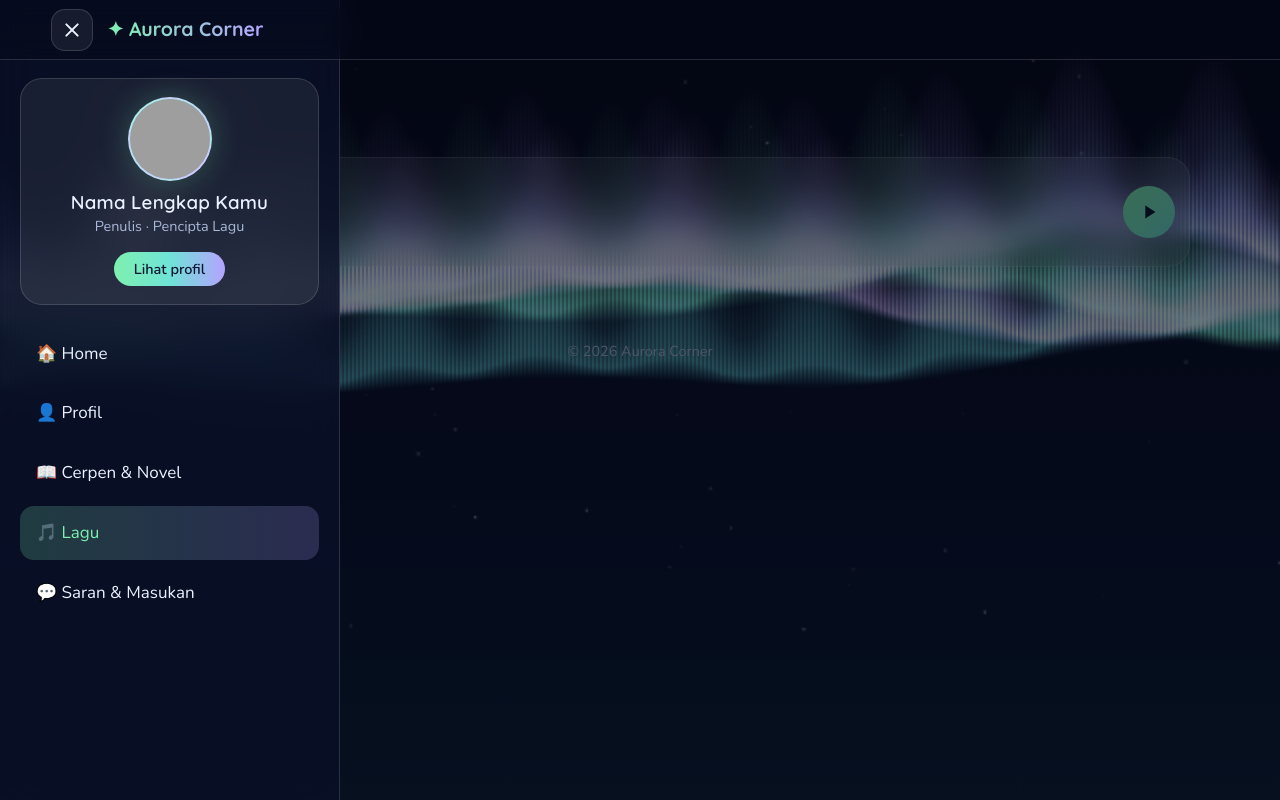
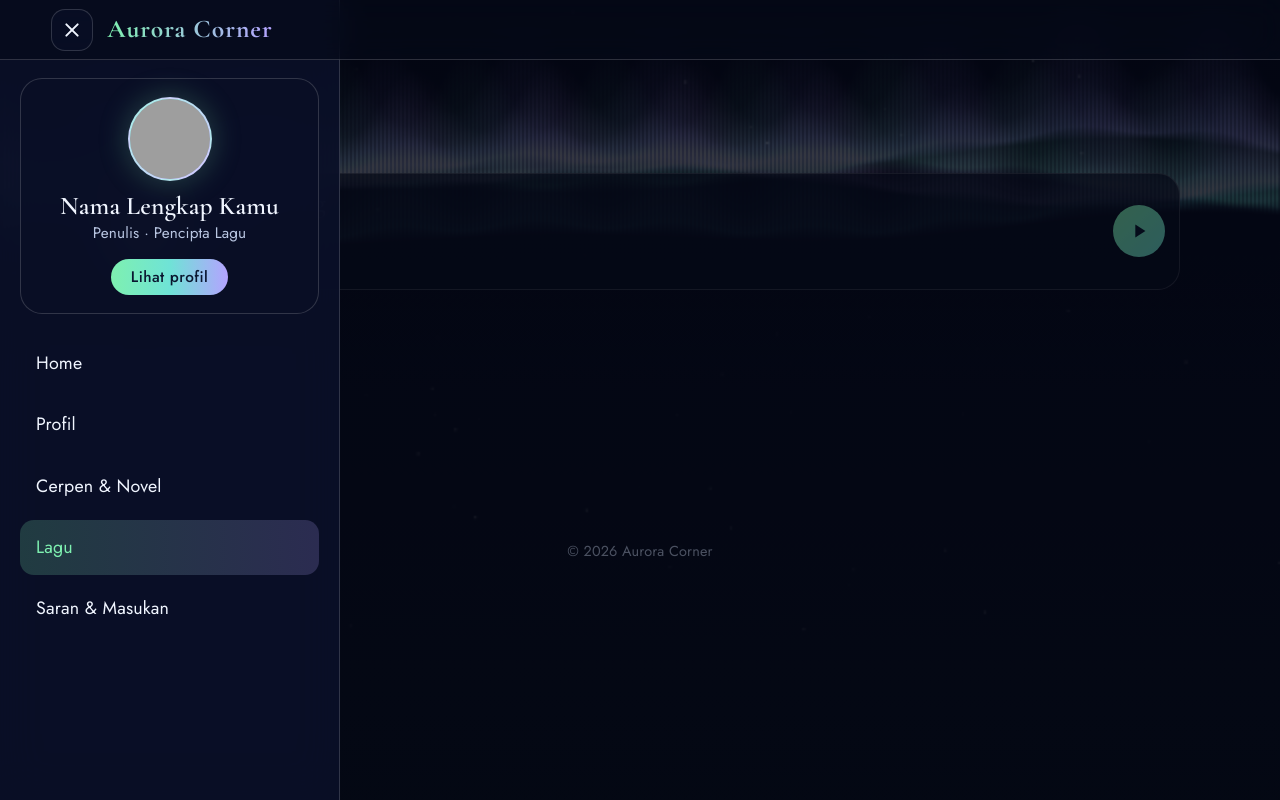
Before and after one commit to MichaelPasaribu/original-explore-for-me, a Laravel app: page /lagu in a window 1280 px wide, after a click that opens the changed part. Run offline with Laravel 12, Linux system fonts and the light colour scheme; tables that the repository leaves empty hold one stand-in row (values such as "Sample post"); grey boxes marked "Sample" are stand-in pictures; grey boxes are pictures that could not be loaded.

Commit message:
second change

```diff
--- a/public/css/aurora.css
+++ b/public/css/aurora.css
@@ -1,10 +1,10 @@
 :root {
     --bg: #060a1a;
-    --glass: rgba(255, 255, 255, .07);
-    --glass-hover: rgba(255, 255, 255, .11);
-    --line: rgba(255, 255, 255, .14);
-    --text: #eaf2ff;
-    --muted: #a9b8d6;
+    --glass: rgba(10, 16, 38, .72);
+    --glass-hover: rgba(18, 28, 62, .84);
+    --line: rgba(255, 255, 255, .16);
+    --text: #f0f5ff;
+    --muted: #b9c6e2;
     --green: #7ef0b0;
     --teal: #6fe3d6;
     --violet: #b4a3ff;
@@ -18,27 +18,32 @@
 * { box-sizing: border-box; margin: 0; padding: 0; }
 html { font-size: clamp(15px, .35vw + 14px, 17px); -webkit-text-size-adjust: 100%; }
 body {
-    font-family: 'Nunito', system-ui, -apple-system, 'Segoe UI', sans-serif;
-    background: var(--bg); color: var(--text); line-height: 1.75;
+    font-family: 'Jost', system-ui, -apple-system, 'Segoe UI', sans-serif; font-weight: 400;
+    background: var(--bg); color: var(--text); line-height: 1.75; letter-spacing: .01em;
     min-height: 100vh; min-height: 100dvh; overflow-x: hidden;
 }
 body.drawer-open { overflow: hidden; }
-h1, h2, h3 { font-family: 'Quicksand', 'Nunito', sans-serif; font-weight: 600; line-height: 1.25; letter-spacing: .01em; }
+h1, h2, h3 { font-family: 'Cormorant Garamond', Georgia, serif; font-weight: 600; line-height: 1.15; letter-spacing: .005em; }
 a { color: inherit; text-decoration: none; }
 img { max-width: 100%; display: block; }
 [hidden] { display: none !important; }
 
-#aurora { position: fixed; inset: 0; width: 100%; height: 100%; z-index: -1; }
+/* Latar: aurora + lapisan gelap tipis agar teks tetap terbaca */
+#aurora { position: fixed; inset: 0; width: 100%; height: 100%; z-index: -2; }
+.veil {
+    position: fixed; inset: 0; z-index: -1; pointer-events: none;
+    background: linear-gradient(180deg, rgba(6, 10, 26, .30) 0%, rgba(6, 10, 26, .58) 38%, rgba(6, 10, 26, .82) 100%);
+}
 
 /* ===== Topbar & hamburger ===== */
 .topbar {
     position: fixed; inset: 0 0 auto 0; height: var(--top-h); z-index: 60;
     padding: 0 4vw; display: flex; align-items: center; gap: 14px;
-    background: rgba(6, 10, 26, .45); border-bottom: 1px solid var(--line);
+    background: rgba(6, 10, 26, .6); border-bottom: 1px solid var(--line);
     backdrop-filter: blur(14px); -webkit-backdrop-filter: blur(14px);
 }
 .brand {
-    font-family: 'Quicksand', sans-serif; font-weight: 700; font-size: 1.15rem;
+    font-family: 'Cormorant Garamond', serif; font-weight: 700; font-size: 1.5rem; letter-spacing: .04em;
     background: linear-gradient(90deg, var(--green), var(--violet));
     -webkit-background-clip: text; background-clip: text; color: transparent;
 }
@@ -55,15 +60,12 @@ img { max-width: 100%; display: block; }
 .drawer-open .icon-btn span:nth-child(3) { transform: translateY(-7px) rotate(-45deg); }
 
 /* ===== Jendela samping ===== */
-.scrim {
-    position: fixed; inset: 0; z-index: 40; background: rgba(2, 4, 12, .55);
-    opacity: 0; pointer-events: none; transition: opacity .3s;
-}
+.scrim { position: fixed; inset: 0; z-index: 40; background: rgba(2, 4, 12, .6); opacity: 0; pointer-events: none; transition: opacity .3s; }
 .drawer {
     position: fixed; top: 0; left: 0; bottom: 0; z-index: 50; width: min(86vw, 340px);
     padding: calc(var(--top-h) + 18px) 20px 24px; overflow-y: auto;
     display: flex; flex-direction: column; gap: 22px;
-    background: rgba(10, 16, 40, .82); border-right: 1px solid var(--line);
+    background: rgba(10, 16, 40, .9); border-right: 1px solid var(--line);
     backdrop-filter: blur(22px); -webkit-backdrop-filter: blur(22px);
     transform: translateX(-102%); visibility: hidden;
     transition: transform .35s var(--ease), visibility 0s .35s;
@@ -72,11 +74,11 @@ img { max-width: 100%; display: block; }
 .drawer-open .drawer { transform: none; visibility: visible; transition: transform .35s var(--ease), visibility 0s; }
 
 .drawer-profile { text-align: center; padding: 18px 14px; border-radius: var(--radius); background: var(--glass); border: 1px solid var(--line); }
-.drawer-profile h3 { margin-top: 10px; font-size: 1.1rem; }
-.drawer-profile p { font-size: .85rem; color: var(--muted); margin-bottom: 12px; }
+.drawer-profile h3 { margin-top: 10px; font-size: 1.5rem; }
+.drawer-profile p { font-size: .9rem; color: var(--muted); margin-bottom: 12px; }
 
 .menu { display: grid; gap: 6px; }
-.menu a { padding: 12px 16px; border-radius: 14px; transition: background .25s, transform .15s, color .25s; }
+.menu a { padding: 12px 16px; border-radius: 14px; font-size: 1.05rem; transition: background .25s, transform .15s, color .25s; }
 .menu a:hover { background: var(--glass-hover); }
 .menu a:active { transform: scale(.98); }
 .menu a.active { background: linear-gradient(90deg, rgba(126,240,176,.2), rgba(180,163,255,.2)); color: var(--green); }
@@ -86,60 +88,62 @@ img { max-width: 100%; display: block; }
     position: relative; width: 84px; height: 84px; margin-inline: auto; border-radius: 50%; overflow: hidden;
     display: grid; place-items: center; flex: none;
     background: linear-gradient(135deg, var(--teal), var(--violet)); color: #0a1630;
-    font-family: 'Quicksand', sans-serif; font-weight: 700; font-size: 2rem;
+    font-family: 'Cormorant Garamond', serif; font-weight: 700; font-size: 2.4rem;
     border: 2px solid rgba(255, 255, 255, .4); box-shadow: 0 0 30px rgba(126, 240, 176, .25);
 }
 .avatar img { position: absolute; inset: 0; width: 100%; height: 100%; object-fit: cover; }
-.avatar.lg { width: 170px; height: 170px; font-size: 4rem; margin: 0; }
+.avatar.lg { width: 170px; height: 170px; font-size: 4.4rem; margin: 0; }
 
 /* ===== Layout umum ===== */
 .container {
     width: min(1100px, 92vw); margin: 0 auto; outline: 0;
     padding: calc(var(--top-h) + 28px) 0 48px;
+    text-shadow: 0 1px 14px rgba(4, 7, 20, .75);
     animation: enter .45s var(--ease);
 }
 .container.loading { opacity: .55; transition: opacity .2s; }
 @keyframes enter { from { opacity: 0; transform: translateY(10px); } to { opacity: 1; transform: none; } }
 
-.page-title { font-size: clamp(1.6rem, 4vw, 2.2rem); margin-bottom: 22px; }
+.page-title { font-size: clamp(2.1rem, 5vw, 3rem); margin-bottom: 20px; }
 .muted { color: var(--muted); }
 .center { text-align: center; margin: 40px 0 10px; }
 .footer { text-align: center; padding: 24px 4vw; color: var(--muted); font-size: .85rem; }
 body.has-player .footer { padding-bottom: calc(var(--player-h) + 24px); }
 
-/* ===== Kartu & tombol (animasi ringan) ===== */
+/* ===== Kartu & tombol ===== */
 .card {
     background: var(--glass); border: 1px solid var(--line); border-radius: var(--radius);
-    padding: clamp(18px, 3vw, 28px);
-    backdrop-filter: blur(12px); -webkit-backdrop-filter: blur(12px);
+    padding: clamp(18px, 3vw, 28px); text-shadow: none;
+    backdrop-filter: blur(16px); -webkit-backdrop-filter: blur(16px);
     transition: transform .25s var(--ease), box-shadow .25s var(--ease), border-color .25s, background .25s;
 }
 a.card:hover, .song:hover, .comment:hover {
     transform: translateY(-3px); background: var(--glass-hover);
-    border-color: rgba(255, 255, 255, .26); box-shadow: 0 14px 34px rgba(0, 0, 0, .28);
+    border-color: rgba(255, 255, 255, .28); box-shadow: 0 14px 34px rgba(0, 0, 0, .3);
 }
 a.card:active { transform: translateY(0) scale(.985); }
 
 .btn {
     display: inline-block; padding: 11px 26px; border: 0; border-radius: 999px; cursor: pointer;
-    font: 600 .95rem 'Nunito', sans-serif; color: #0a1630;
+    font: 500 1rem 'Jost', sans-serif; letter-spacing: .03em; color: #0a1630; text-shadow: none;
     background: linear-gradient(90deg, var(--green), var(--teal), var(--violet));
     transition: transform .2s, filter .2s, box-shadow .25s;
 }
 .btn:hover { transform: translateY(-1px); filter: brightness(1.08); box-shadow: 0 8px 22px rgba(126, 240, 176, .25); }
 .btn:active { transform: scale(.97); }
-.btn.ghost { background: transparent; color: var(--text); border: 1px solid var(--line); font-weight: 400; }
+.btn.ghost { background: rgba(10, 16, 38, .6); color: var(--text); border: 1px solid var(--line); font-weight: 400; }
 .btn.ghost:hover { border-color: var(--green); color: var(--green); box-shadow: none; }
-.btn.small { padding: 7px 20px; font-size: .85rem; }
+.btn.small { padding: 7px 20px; font-size: .9rem; }
 
-.alert { background: rgba(126, 240, 176, .14); border: 1px solid rgba(126, 240, 176, .6); padding: 12px 18px; border-radius: 14px; margin-bottom: 20px; }
-.error { background: rgba(248, 113, 113, .14); border: 1px solid rgba(248, 113, 113, .6); padding: 10px 14px; border-radius: 12px; font-size: .9rem; }
-.tag { display: inline-block; font-size: .75rem; padding: 2px 12px; border-radius: 999px; background: rgba(180, 163, 255, .2); color: var(--pink); }
+.alert { background: rgba(10, 40, 30, .85); border: 1px solid rgba(126, 240, 176, .6); padding: 12px 18px; border-radius: 14px; margin-bottom: 20px; }
+.error { background: rgba(60, 14, 20, .85); border: 1px solid rgba(248, 113, 113, .6); padding: 10px 14px; border-radius: 12px; font-size: .9rem; }
+.tag { display: inline-block; font-size: .78rem; letter-spacing: .06em; padding: 2px 12px; border-radius: 999px; background: rgba(180, 163, 255, .22); color: var(--pink); }
 
 /* ===== Home ===== */
 .hero { display: grid; grid-template-columns: 1.1fr 1fr; gap: clamp(24px, 5vw, 56px); align-items: center; min-height: min(64vh, 560px); }
-.eyebrow { color: var(--green); letter-spacing: .25em; text-transform: uppercase; font-size: .78rem; }
-.hero h1 { font-size: clamp(1.9rem, 5.2vw, 3.3rem); margin: 8px 0 14px; }
+.hero-text { padding: clamp(22px, 4vw, 38px); }
+.eyebrow { color: var(--green); letter-spacing: .3em; text-transform: uppercase; font-size: .78rem; }
+.hero h1 { font-size: clamp(2.3rem, 5.6vw, 3.9rem); margin: 8px 0 14px; font-weight: 600; }
 .lead { color: var(--muted); max-width: 46ch; margin-bottom: 24px; }
 
 .collage { display: grid; grid-template-columns: 1fr 1fr; grid-template-rows: repeat(2, minmax(120px, 22vh)); gap: 12px; }
@@ -163,40 +167,53 @@ a.card:active { transform: translateY(0) scale(.985); }
     background: var(--img) center / cover, linear-gradient(135deg, #134e4a, #4c1d95);
     transition: transform .6s var(--ease);
 }
-.portal::after { content: ""; position: absolute; inset: 0; z-index: -1; background: linear-gradient(180deg, rgba(6, 10, 26, .1), rgba(6, 10, 26, .88)); }
-.portal:hover { transform: translateY(-3px); border-color: rgba(255, 255, 255, .28); box-shadow: 0 14px 34px rgba(0, 0, 0, .3); }
+.portal::after { content: ""; position: absolute; inset: 0; z-index: -1; background: linear-gradient(180deg, rgba(6, 10, 26, .2), rgba(6, 10, 26, .92)); }
+.portal:hover { transform: translateY(-3px); border-color: rgba(255, 255, 255, .3); box-shadow: 0 14px 34px rgba(0, 0, 0, .3); }
 .portal:hover::before { transform: scale(1.05); }
 .portal:active { transform: scale(.985); }
-.portal h2 { font-size: 1.5rem; }
-.badge { position: absolute; top: 18px; right: 18px; padding: 3px 14px; border-radius: 999px; background: rgba(255, 255, 255, .14); font-size: .8rem; }
+.portal h2 { font-size: 2rem; }
+.badge { position: absolute; top: 18px; right: 18px; padding: 3px 14px; border-radius: 999px; background: rgba(10, 16, 38, .75); border: 1px solid var(--line); font-size: .82rem; }
 
 /* ===== Profil ===== */
 .profile { display: flex; gap: clamp(20px, 4vw, 36px); align-items: center; flex-wrap: wrap; }
 .profile-body { flex: 1; min-width: min(260px, 100%); }
-.profile h1 { font-size: clamp(1.6rem, 4vw, 2.2rem); }
+.profile h1 { font-size: clamp(2rem, 4.6vw, 2.8rem); }
 .bio { margin-top: 10px; }
 .info { list-style: none; margin-top: 16px; }
 .info li { display: flex; flex-wrap: wrap; gap: 2px 16px; padding: 8px 0; border-bottom: 1px dashed var(--line); }
-.info strong { min-width: 160px; color: var(--teal); font-weight: 600; }
+.info strong { min-width: 170px; color: var(--teal); font-weight: 500; }
+
+/* ===== Area scroll (daftar cerita & lagu) ===== */
+.scroll-area {
+    max-height: calc(100dvh - var(--top-h) - 250px);
+    min-height: 300px; overflow-y: auto; overscroll-behavior: contain;
+    padding: 6px 10px 28px 2px;
+    scrollbar-width: thin; scrollbar-color: rgba(126, 240, 176, .5) transparent;
+    -webkit-mask-image: linear-gradient(to bottom, #000 calc(100% - 26px), transparent);
+            mask-image: linear-gradient(to bottom, #000 calc(100% - 26px), transparent);
+}
+body.has-player .scroll-area { max-height: calc(100dvh - var(--top-h) - 250px - var(--player-h)); }
+.scroll-area::-webkit-scrollbar { width: 6px; }
+.scroll-area::-webkit-scrollbar-thumb { background: rgba(126, 240, 176, .45); border-radius: 6px; }
 
 /* ===== Cerita ===== */
-.filters { display: flex; gap: 10px; flex-wrap: wrap; margin-bottom: 22px; }
-.chip { padding: 6px 18px; border-radius: 999px; border: 1px solid var(--line); font-size: .9rem; transition: background .25s, color .25s, transform .15s; }
+.filters { display: flex; gap: 10px; flex-wrap: wrap; margin-bottom: 18px; }
+.chip { padding: 6px 18px; border-radius: 999px; border: 1px solid var(--line); background: rgba(10, 16, 38, .6); font-size: .95rem; transition: background .25s, color .25s, transform .15s; }
 .chip:hover { background: var(--glass-hover); }
 .chip:active { transform: scale(.96); }
-.chip.active { background: linear-gradient(90deg, var(--green), var(--teal)); color: #0a1630; border-color: transparent; }
+.chip.active { background: linear-gradient(90deg, var(--green), var(--teal)); color: #0a1630; border-color: transparent; text-shadow: none; }
 
 .cards { display: grid; grid-template-columns: repeat(auto-fill, minmax(min(260px, 100%), 1fr)); gap: 20px; }
 .story-card { padding: 0; overflow: hidden; display: block; }
 .story-cover { width: 100%; height: 170px; object-fit: cover; }
-.story-cover.fallback { display: grid; place-items: center; font: 600 3rem 'Quicksand', sans-serif; background: linear-gradient(135deg, var(--teal), var(--violet)); color: #0a1630; }
+.story-cover.fallback { display: grid; place-items: center; font: 600 3.4rem 'Cormorant Garamond', serif; background: linear-gradient(135deg, var(--teal), var(--violet)); color: #0a1630; }
 .card-body { padding: 18px 20px 22px; }
-.card-body h3 { margin: 8px 0 4px; }
+.card-body h3 { margin: 8px 0 4px; font-size: 1.6rem; }
 
 .reader { max-width: 760px; margin: 0 auto; }
-.reader h1 { font-size: clamp(1.7rem, 4.5vw, 2.4rem); margin: 12px 0 4px; }
+.reader h1 { font-size: clamp(2.2rem, 5.5vw, 3.1rem); margin: 12px 0 4px; }
 .reader-cover { width: 100%; max-height: 340px; object-fit: cover; border-radius: 16px; margin: 20px 0; }
-.back { display: inline-block; margin-bottom: 14px; color: var(--green); font-size: .9rem; }
+.back { display: inline-block; margin-bottom: 14px; color: var(--green); font-size: .95rem; }
 .story-text {
     margin-top: 24px; white-space: pre-line;
     font-family: 'Lora', Georgia, serif; font-size: clamp(1rem, .94rem + .3vw, 1.15rem); line-height: 2;
@@ -205,17 +222,17 @@ a.card:active { transform: translateY(0) scale(.985); }
 /* ===== Lagu ===== */
 .song-list { display: grid; gap: 14px; }
 .song { display: grid; grid-template-columns: auto 1fr auto; gap: 16px; align-items: center; padding: 14px; }
-.song.active { border-color: rgba(126, 240, 176, .55); }
+.song.active { border-color: rgba(126, 240, 176, .6); }
 .song-cover {
     position: relative; width: 76px; height: 76px; border-radius: 16px; overflow: hidden;
-    display: grid; place-items: center; font-size: 1.8rem; color: #0a1630;
+    display: grid; place-items: center; font: 600 2.2rem 'Cormorant Garamond', serif; color: #0a1630;
     background: linear-gradient(135deg, var(--teal), var(--violet));
 }
 .song-cover img { position: absolute; inset: 0; width: 100%; height: 100%; object-fit: cover; }
 .song-body { min-width: 0; }
-.song-body h3 { font-size: 1.1rem; }
-summary { cursor: pointer; color: var(--teal); font-size: .9rem; }
-.lyrics { margin-top: 8px; padding: 12px 14px; border-radius: 12px; background: rgba(0, 0, 0, .25); color: var(--muted); white-space: pre-line; }
+.song-body h3 { font-size: 1.5rem; }
+summary { cursor: pointer; color: var(--teal); font-size: .95rem; }
+.lyrics { margin-top: 8px; padding: 12px 14px; border-radius: 12px; background: rgba(0, 0, 0, .35); color: var(--muted); white-space: pre-line; }
 
 .play-btn {
     width: 52px; height: 52px; border: 0; border-radius: 50%; cursor: pointer; display: grid; place-items: center;
--- a/resources/views/layouts/app.blade.php
+++ b/resources/views/layouts/app.blade.php
@@ -7,17 +7,18 @@
     <title>@yield('title', 'Aurora Corner')</title>
     <link rel="preconnect" href="https://fonts.googleapis.com">
     <link rel="preconnect" href="https://fonts.gstatic.com" crossorigin>
-    <link href="https://fonts.googleapis.com/css2?family=Lora:wght@400;500&family=Nunito:wght@300;400;600&family=Quicksand:wght@500;600;700&display=swap" rel="stylesheet">
+    <link href="https://fonts.googleapis.com/css2?family=Cormorant+Garamond:wght@500;600;700&family=Jost:wght@300;400;500&family=Lora:wght@400;500&display=swap" rel="stylesheet">
     <link rel="stylesheet" href="{{ asset('css/aurora.css') }}">
 </head>
 <body>
     <canvas id="aurora" aria-hidden="true"></canvas>
+    <div class="veil" aria-hidden="true"></div>
 
     <header class="topbar">
         <button id="menu-btn" class="icon-btn" type="button" aria-label="Buka menu" aria-expanded="false" aria-controls="drawer">
             <span></span><span></span><span></span>
         </button>
-        <a href="{{ route('home') }}" class="brand">✦ Aurora Corner</a>
+        <a href="{{ route('home') }}" class="brand">Aurora Corner</a>
     </header>
 
     <div id="scrim" class="scrim"></div>
@@ -31,11 +32,11 @@
         </div>
 
         <nav class="menu">
-            <a href="{{ route('home') }}">🏠 Home</a>
-            <a href="{{ route('profile') }}">👤 Profil</a>
-            <a href="{{ route('stories.index') }}">📖 Cerpen &amp; Novel</a>
-            <a href="{{ route('songs.index') }}">🎵 Lagu</a>
-            <a href="{{ route('suggestions.index') }}">💬 Saran &amp; Masukan</a>
+            <a href="{{ route('home') }}">Home</a>
+            <a href="{{ route('profile') }}">Profil</a>
+            <a href="{{ route('stories.index') }}">Cerpen &amp; Novel</a>
+            <a href="{{ route('songs.index') }}">Lagu</a>
+            <a href="{{ route('suggestions.index') }}">Saran &amp; Masukan</a>
         </nav>
     </aside>
 
@@ -50,8 +51,12 @@
 
     {{-- Pemutar lagu: berada di luar #page agar tidak terhenti saat pindah halaman --}}
     <div id="player" class="player" hidden>
+        <div id="ly-panel" class="ly-panel" hidden>
+            <div id="ly-lines" class="ly-lines"></div>
+        </div>
+
         <div class="pl-track">
-            <div class="pl-cover"><span>♪</span><img id="pl-cover" alt="" hidden></div>
+            <div class="pl-cover"><img id="pl-cover" alt="" hidden></div>
             <div class="pl-info">
                 <strong id="pl-title">-</strong>
                 <span id="pl-artist">-</span>
@@ -68,6 +73,7 @@
             <button id="pl-next" class="pl-btn" type="button" aria-label="Berikutnya">
                 <svg viewBox="0 0 24 24" width="20" height="20" fill="currentColor"><path d="M16 6h2v12h-2zM6 18l8.5-6L6 6z"/></svg>
             </button>
+            <button id="pl-lyrics" class="pl-btn txt" type="button" aria-label="Tampilkan lirik" hidden>Lirik</button>
         </div>
 
         <div class="pl-seek">
--- a/resources/views/songs/index.blade.php
+++ b/resources/views/songs/index.blade.php
@@ -2,21 +2,23 @@
 @section('title', 'Lagu')
 
 @section('content')
-<h1 class="page-title">🎵 Lagu</h1>
+<h1 class="page-title">Lagu</h1>
 
+<div class="scroll-area">
     <div class="song-list">
         @forelse($songs as $song)
             <div class="card song"
                  data-src="/{{ ltrim($song->audio_path, '/') }}"
                  data-title="{{ $song->title }}"
                  data-artist="{{ $song->artist ?? 'Original' }}"
-             data-cover="{{ $song->cover_path ? '/'.ltrim($song->cover_path, '/') : '' }}">
+                 data-cover="{{ $song->cover_path ? '/'.ltrim($song->cover_path, '/') : '' }}"
+                 data-lyrics="{{ $song->lyrics }}">
 
                 <div class="song-cover">
                     @if($song->cover_path)
                         <img src="{{ asset($song->cover_path) }}" alt="">
                     @else
-                    ♪
+                        {{ mb_strtoupper(mb_substr($song->title, 0, 1)) }}
                     @endif
                 </div>
 
@@ -26,7 +28,7 @@
                     @if($song->lyrics)
                         <details>
                             <summary>Lihat lirik</summary>
-                        <div class="lyrics">{{ $song->lyrics }}</div>
+                            <div class="lyrics">{{ trim(preg_replace('/\[\d+:\d+(?:\.\d+)?\]/', '', $song->lyrics)) }}</div>
                         </details>
                     @endif
                 </div>
@@ -39,4 +41,5 @@
             <p class="muted">Belum ada lagu yang ditambahkan.</p>
         @endforelse
     </div>
+</div>
 @endsection
--- a/resources/views/suggestions/index.blade.php
+++ b/resources/views/suggestions/index.blade.php
@@ -2,7 +2,7 @@
 @section('title', 'Saran & Masukan')
 
 @section('content')
-<h1 class="page-title">💬 Saran &amp; Masukan</h1>
+<h1 class="page-title">Saran &amp; Masukan</h1>
 
 <div class="grid-2">
     <form method="POST" action="{{ route('suggestions.store') }}" class="card form" data-pjax>
```
Also changed, not shown: other parts of public/css/aurora.css (+29 -10 lines), resources/views/home.blade.php (+9 -9 lines), resources/views/stories/index.blade.php (+7 -5 lines), public/js/app.js. Lines whose indentation alone changed are shown as unchanged.
